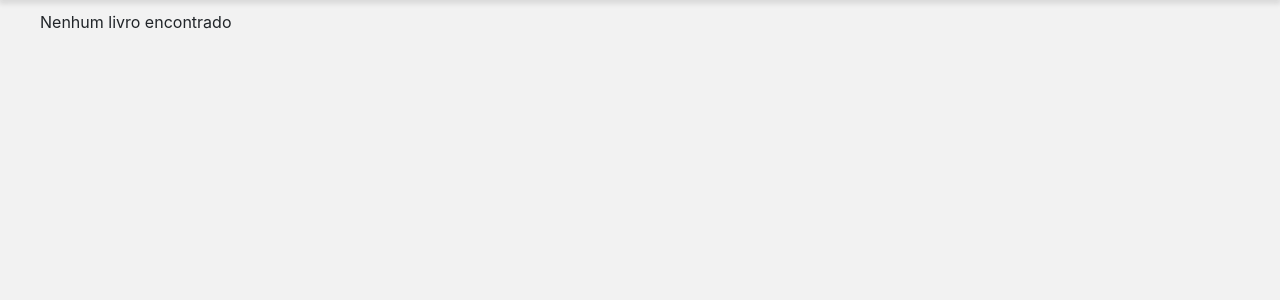
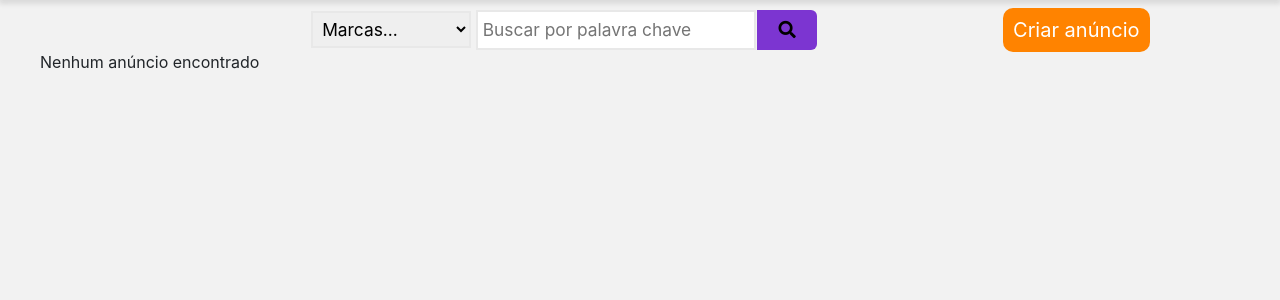
Before and after one commit to cesar99144/Classificados-Veiculos-PHP-MVC, a PHP site: page /anuncios/geral in a window 1280 px wide. Shown: the part 93-393 px from the top of the page. Run offline with PHP 8.4, Linux system fonts and the light colour scheme; the visitor is signed in with stand-in values (Sample User, id 1); tables that the repository leaves empty or names only in its code hold one stand-in row (values such as "Sample post"); some libraries are stand-ins or nearby versions.

Commit message:
Barra de busca junto ao arquivo de anúncios

```diff
--- a/App/Views/dashboard/anuncios.php
+++ b/App/Views/dashboard/anuncios.php
@@ -10,7 +10,29 @@
 
 </head>
 <body>
+    <div id="topoPesquisa">
+            <div class="colunaTop">
 
+            </div>
+            <div class="colunaPesquisa">
+              <form action="<?php echo URL_BASE; ?>anuncios/pesquisar" method="POST">
+
+                <select name="marcasBusca" class="select-formulario">
+                    <option onselect="">Marcas...</option>
+                    <?php foreach($data['marcas'] as $marcas): ?>
+                        <option value="<?php echo $marcas['marca']; ?>"><?php echo $marcas['marca']; ?></option>
+                    <?php endforeach; ?>
+                </select>
+                <input class="input-formulario" type="search" name="tituloBusca" placeholder="Buscar por palavra chave">
+                <button id="input-submit" type="submit" name=""><i class="fas fa-search"></i></button>
+              </form>
+            </div>
+            <div class="colunaTop">
+            <?php if(isset($_SESSION['logado'])): ?>
+                <a id="button-criarAnuncio" href="#">Criar anúncio</a>
+            <?php endif; ?>
+            </div>
+        </div>
     <?php
 
        //Paginação
@@ -22,7 +44,7 @@
         //Mensagem de retorno caso não haja nenhum livro
         if(empty($pagination->resultado())):
 
-          echo "<label id='textoMensagem'>Nenhum livro encontrado</label>";
+          echo "<label id='textoMensagem'>Nenhum anúncio encontrado</label>";
 
         endif;
 
@@ -37,11 +59,13 @@
                     <h4 class="card-title"><?php echo $anuncios['titulo']; ?></h4>
                     <p class="card-text"><?php echo $anuncios['descricao']; ?></p>
                     <!--<label for=""><i class="fas fa-tachometer-alt"></i><?php echo $anuncios['km']; ?>km</label>-->
-                    <label class="atributos" for=""><i class="fas fa-copyright"></i> <?php echo $anuncios['marca']; ?></label>
-                    <label class="atributos" for=""><i class="fab fa-bandcamp"></i> <?php echo $anuncios['modelo']; ?></label>
+                    <label class="atributos" for=""><i class="fas fa-copyright"></i> <?php echo $anuncios['marca']; ?></label><br>
+                    <label class="atributos" for=""><i class="fab fa-bandcamp"></i> <?php echo $anuncios['modelo']; ?></label><br>
                     <label class="atributos" for=""><i class="fas fa-exclamation-triangle"></i> Usado</label><br>
-                    <a class="btn btn-primary" href="<?php echo URL_BASE; ?>anuncios/vizualizarVeiculo/<?php echo $anuncios['id']; ?>/<?php echo $anuncios['usuarioAnunciante']; ?>">Detalhes</a>
-                    <a id="favoritoButton" href="#" ><i class="fas fa-bookmark"></i> Favoritar</a>
+                    <div id="buttonCar">
+                        <a class="btn btn-primary" href="<?php echo URL_BASE; ?>anuncios/vizualizarVeiculo/<?php echo $anuncios['id']; ?>/<?php echo $anuncios['usuarioAnunciante']; ?>">Detalhes</a>
+                        <a id="favoritoButton" href="#" ><i class="fas fa-bookmark"></i> Favoritar</a>
+                    </div>
                 </div>
             </div>
         <?php endforeach; ?>
```
